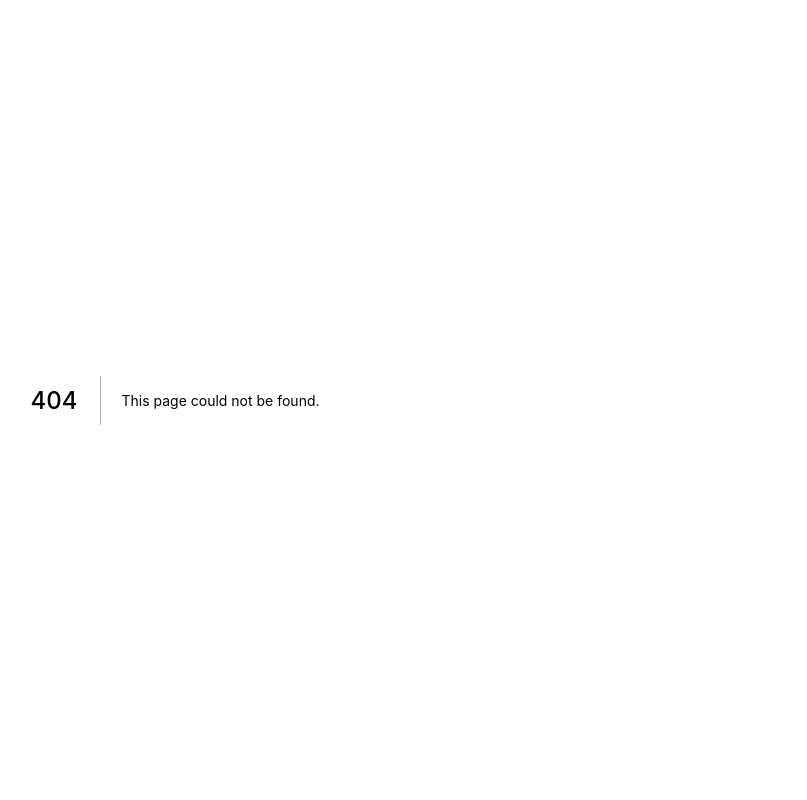
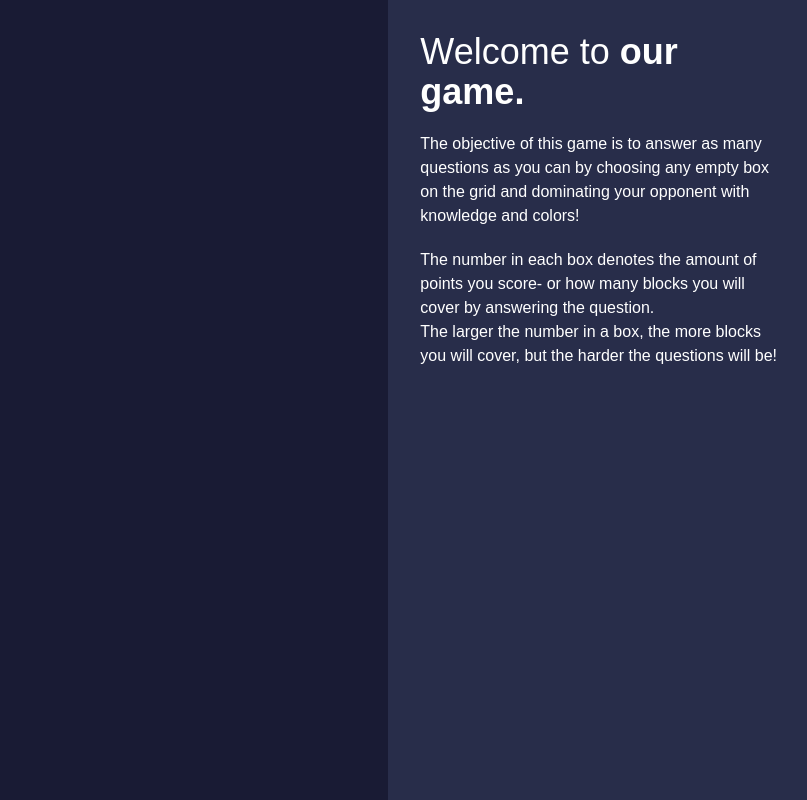
Before and after one commit to aaronbiscotti/hackeo, a Next.js app in the folder client/: page /game in a window 1280 px wide. Before the commit this address had no page. Shown: the whole page, without its empty margins (465-1272 px from the left). Built offline with nearby package versions, Linux system fonts and the light colour scheme.

Commit message:
game sidebar

```diff
--- /dev/null
+++ b/client/components/Game/sidebar.js
@@ -0,0 +1,31 @@
+import React from 'react'
+
+const sidebar = () => {
+  return (
+    <>
+      <div className="flex justify-end h-screen">
+        <div className="bg-[#282D4A] w-1/3 box-border p-8">
+          <h1 className="text-4xl w-3/4 mb-5">
+            Welcome to <span className="font-bold">our game.</span>
+          </h1>
+
+          <p className='mb-5'>
+            The objective of this game is to answer as many questions as you can
+            by choosing any empty box on the grid and dominating your opponent
+            with knowledge and colors!
+          </p>
+          <p>
+            The number in each box denotes the amount of points you score- or
+            how many blocks you will cover by answering the question.{" "}
+          </p>
+          <p>
+            The larger the number in a box, the more blocks you will cover, but
+            the harder the questions will be!
+          </p>
+        </div>
+      </div>
+    </>
+  );
+}
+
+export default sidebar
--- /dev/null
+++ b/client/pages/game.js
@@ -0,0 +1,13 @@
+import React from 'react'
+import Sidebar from "../components/Game/sidebar";
+
+const game = () => {
+  return (
+    <>
+
+      <Sidebar />
+    </>
+  );
+}
+
+export default game
```
